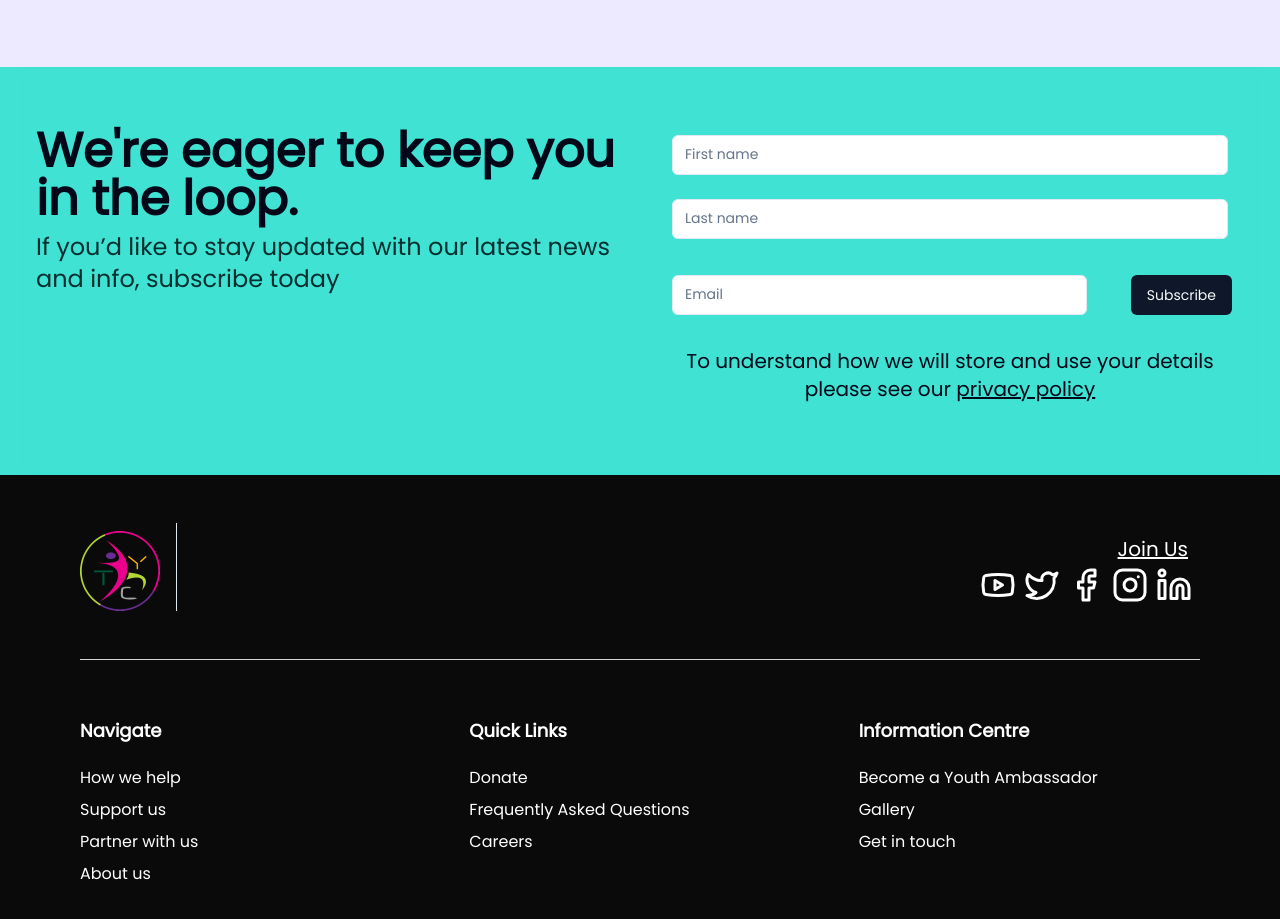
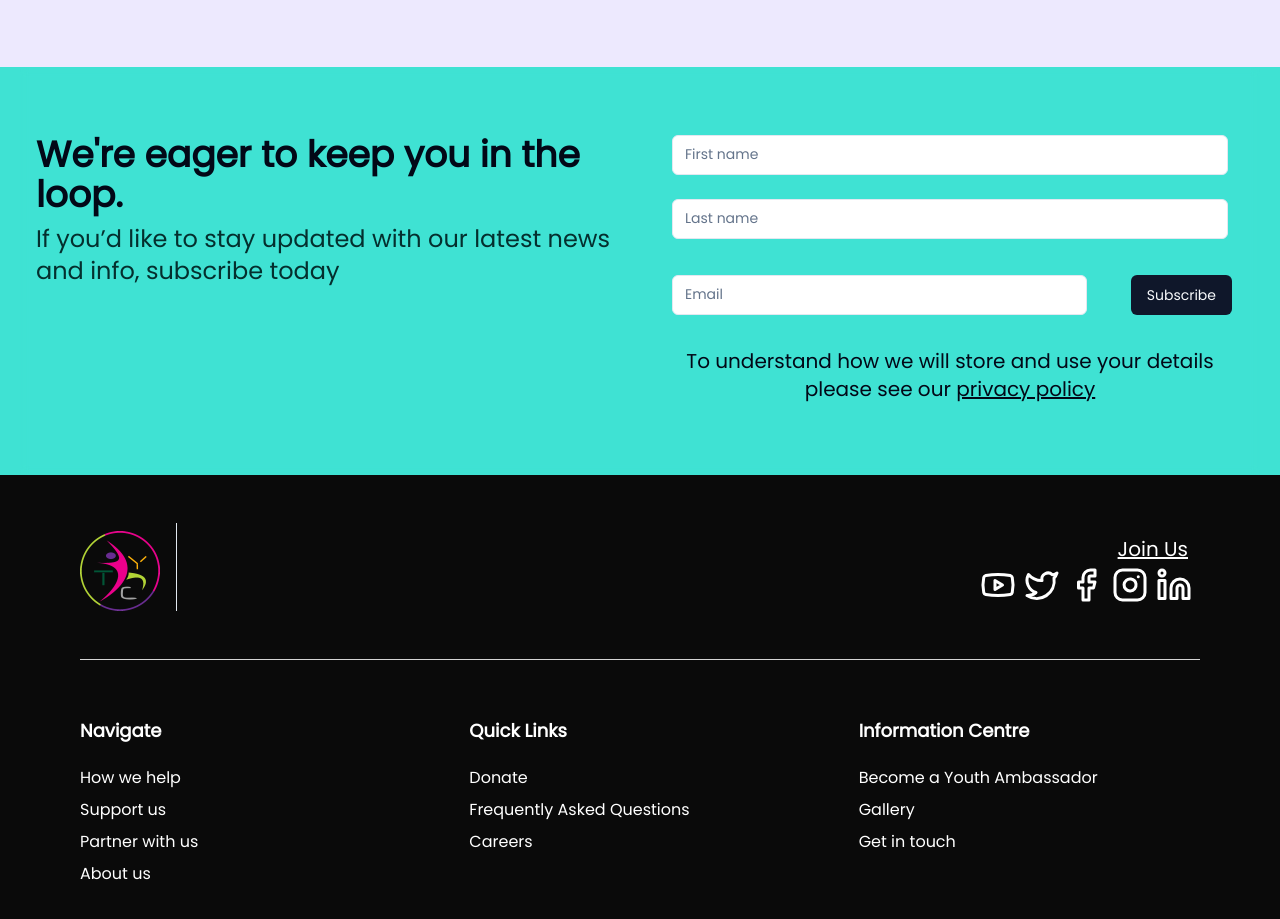
Before and after one commit to BabaMboga/TYC-main, a Next.js app: page /how-we-help/resilience-building in a window 1280 px wide. Shown: the part 3760-4679 px from the top of the page. Built offline with nearby package versions, Linux system fonts and the light colour scheme.

Commit message:
Finished SubscribeForn

```diff
--- a/components/SubscribeForm.tsx
+++ b/components/SubscribeForm.tsx
@@ -13,7 +13,7 @@ const SubscribeForm = ({}) => {
             <div className="flex flex-col items-start self-stretch justify-center gap-2 md:h-60">
 
               <div className="flex flex-col items-start justify-start ">
-                <div className="text-4xl font-bold md:text-5xl">
+                <div className="text-3xl font-semibold md:text-4xl">
                   We&apos;re eager to keep you in the loop.
                 </div>
               </div>
```
